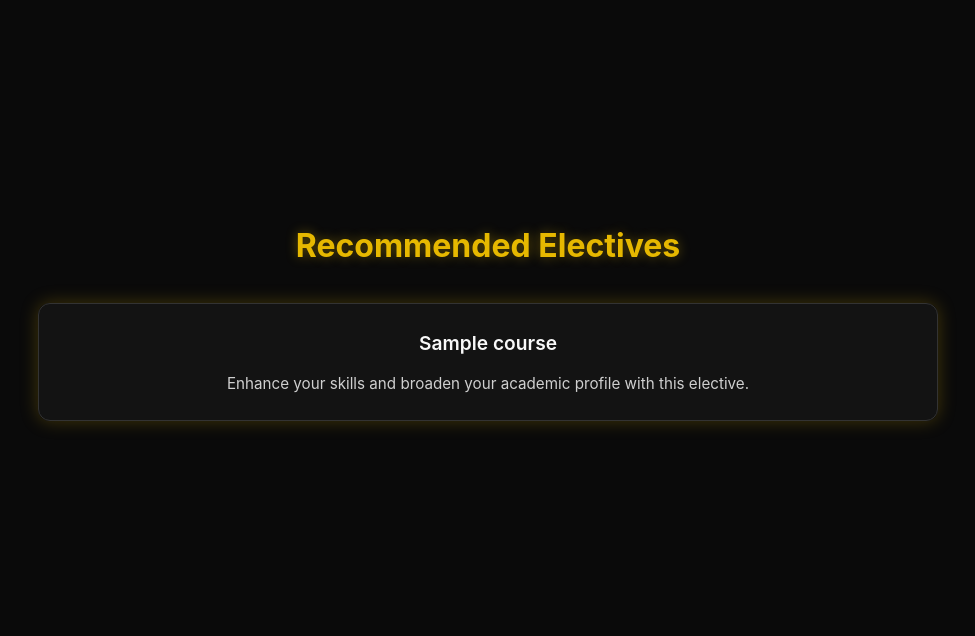
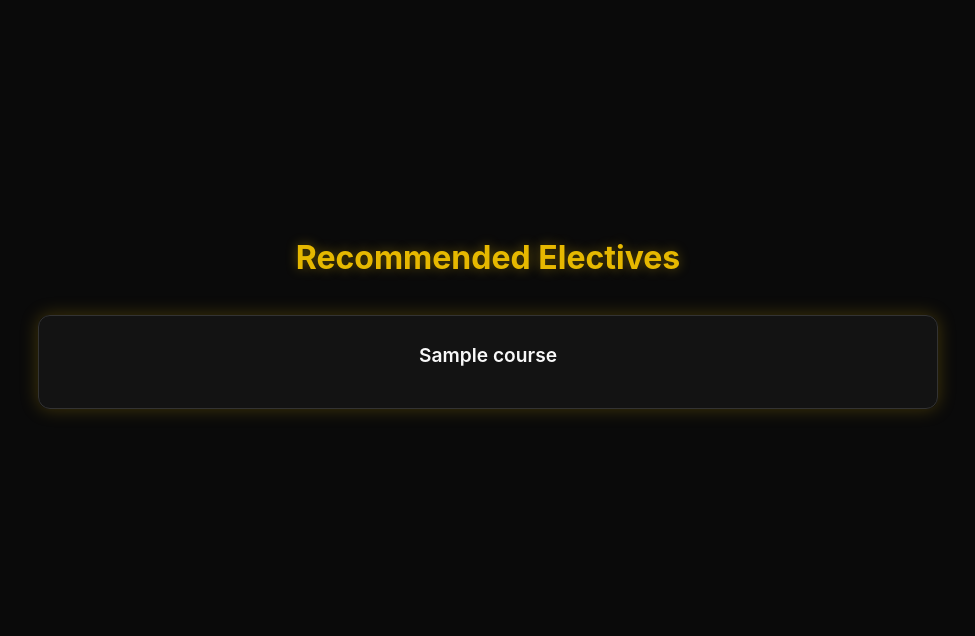
Before and after one commit to Harin211/UNSW-AI-resume-checker, a FastAPI app: template templates/results.html in a window 1280 px wide. Shown: the part 87-723 px from the top of the page, without its empty margins (152-1127 px from the left). Run offline with FastAPI, Linux system fonts and the light colour scheme; the template is opened without the code that fills it: most values are stand-ins (such as "Sample title", 1, 10 or a date in 2020).

```diff
--- a/templates/results.html
+++ b/templates/results.html
@@ -113,7 +113,6 @@
         {% for course in courses %}
           <div class="elective-card">
             <h3>{{ course }}</h3>
-            <p>Enhance your skills and broaden your academic profile with this elective.</p>
           </div>
         {% endfor %}
       </div>
```
